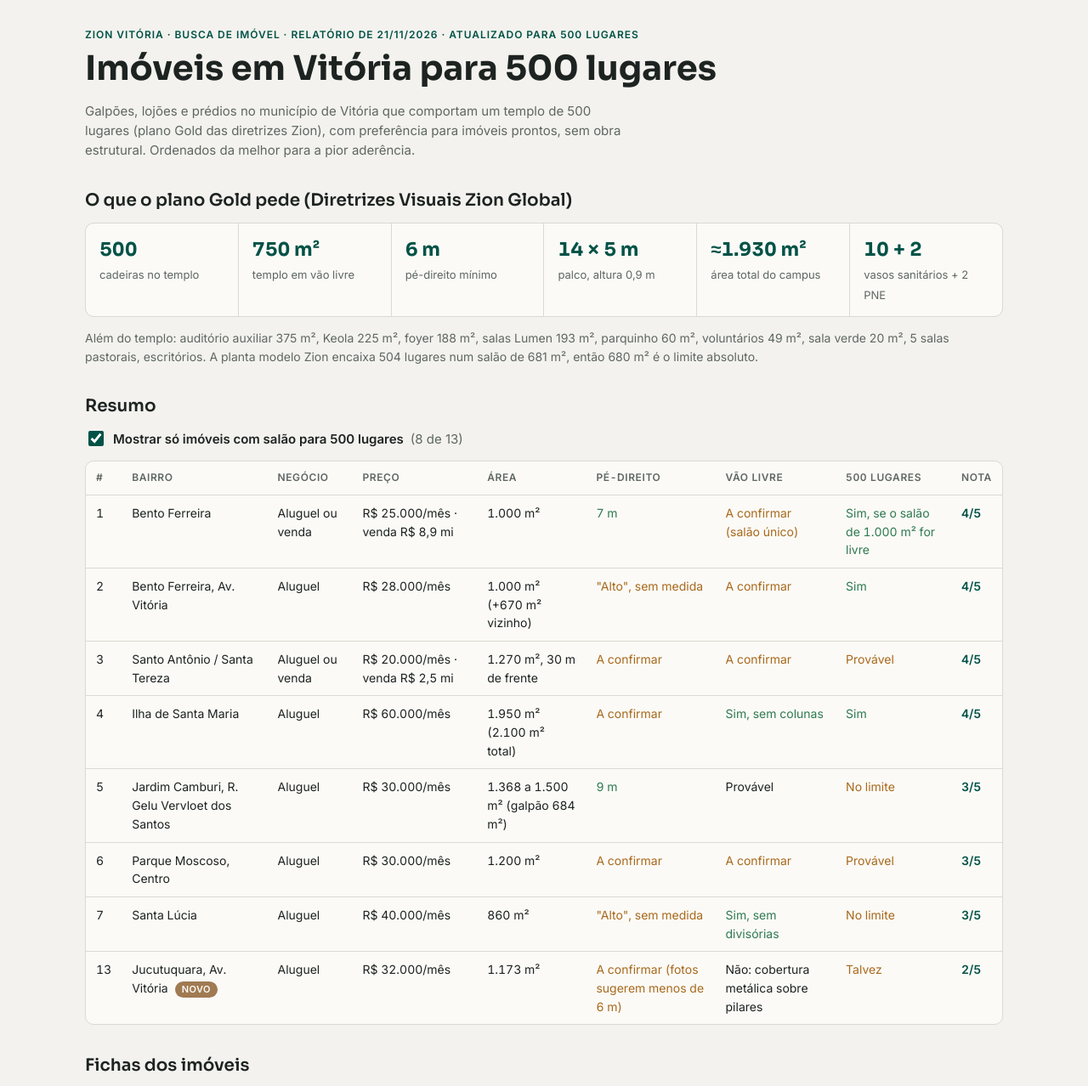
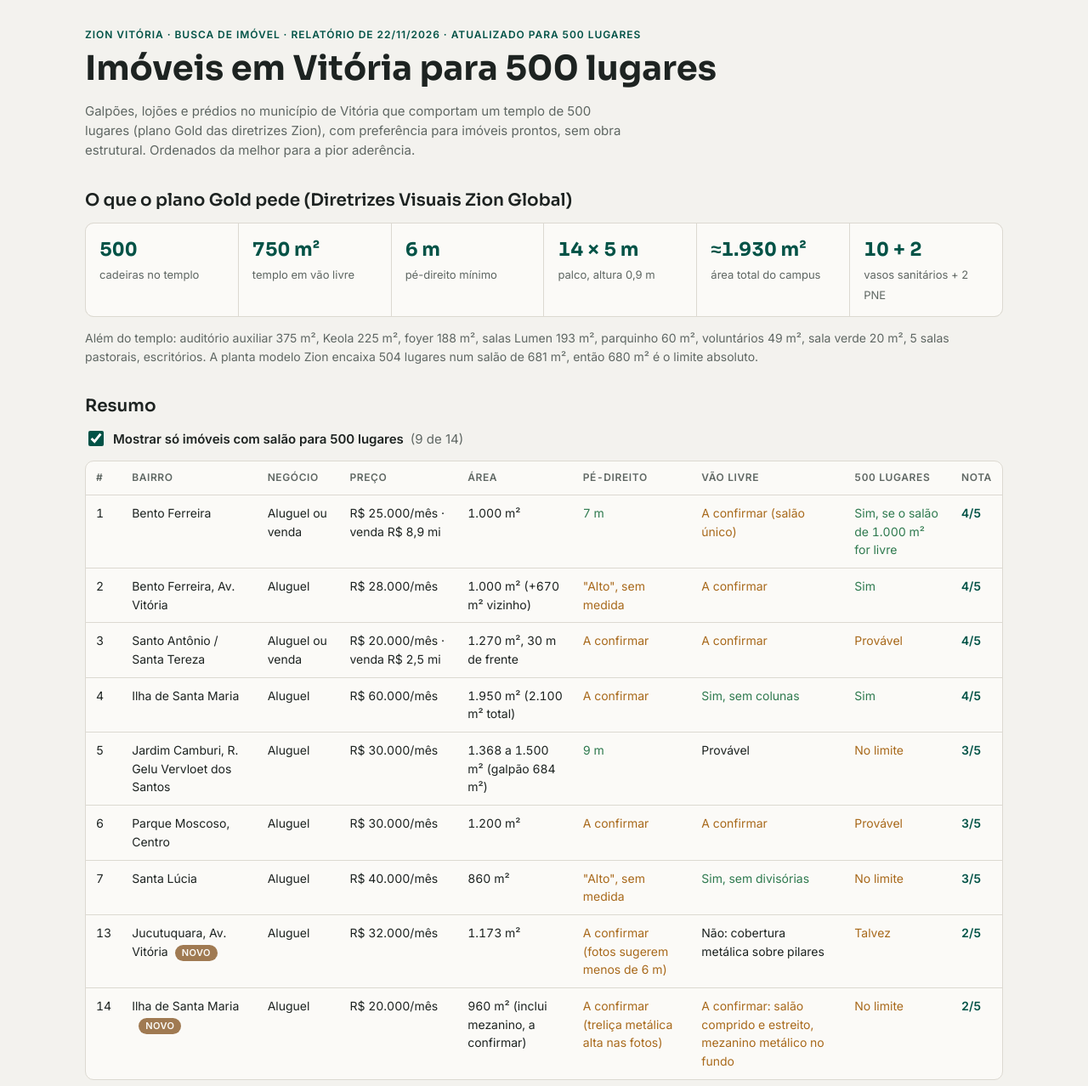
Before and after one commit to zionchurchvix/zion-imoveis-silver, a plain HTML site: page index.html in a window 1280 px wide. Shown: the top 1278 px of the page at 85% size. Drawn offline with Linux system fonts and the light colour scheme.

Commit message:
Busca diária 22/11/2026

```diff
--- a/index.html
+++ b/index.html
@@ -81,7 +81,7 @@ details ul{margin:12px 0 0;padding-left:18px;display:grid;gap:6px;font-size:14px
 
 <div class="wrap">
   <header>
-    <div class="eyebrow">Zion Vitória · Busca de imóvel · Relatório de 21/11/2026 · atualizado para 500 lugares</div>
+    <div class="eyebrow">Zion Vitória · Busca de imóvel · Relatório de 22/11/2026 · atualizado para 500 lugares</div>
     <h1>Imóveis em Vitória para 500 lugares</h1>
     <p class="lead">Galpões, lojões e prédios no município de Vitória que comportam um templo de 500 lugares (plano Gold das diretrizes Zion), com preferência para imóveis prontos, sem obra estrutural. Ordenados da melhor para a pior aderência.</p>
   </header>
@@ -168,7 +168,8 @@ const IM = [
  {n:10,cab:"nao",cabTxt:"Não: térreo de 618 m² com sobreloja",nome:"Prédio de 1.379 m² na Av. Marechal Campos",bairro:"De Lourdes",neg:"Aluguel",preco:"R$ 25.000/mês",area:"1.379 m²",pd:"A confirmar",vao:"A confirmar",estr:"Térreo de 618 m² com sobreloja + 2 andares de 270 m². Banheiros em todos os andares, 17 vagas.",why:"Andares servem para as salas de apoio, mas o térreo com sobreloja dificilmente terá 6 m livres em 450 m².",nota:2,fotos:3,links:[["Ver anúncio","https://deztop.com/br/imovel/295318006/galpao-deposito-5-vagas-vitoria"]]},
  {n:11,cab:"nao",cabTxt:"Não: o templo dependeria de cobrir a quadra",nome:"Ex-escola de 1.000 m² com quadra",bairro:"República, R. Zely de Paula",neg:"Aluguel",preco:"R$ 8.500/mês",area:"1.000 m² em 3 pavimentos",pd:"A confirmar",vao:"Só a quadra, com obra",estr:"7 salas, biblioteca, 6 banheiros, último andar aberto.",why:"Muito barato e já tem salas e banheiros, mas o templo depende de cobrir ou reformar a quadra.",nota:2,fotos:3,links:[["Ver anúncio","https://deztop.com/br/imovel/266646056/apartamento-vitoria"]]},
  {n:12,cab:"nao",cabTxt:"Não: agência em 2 pavimentos, sem salão de 680 m²",nome:"Ex-agência Santander em leilão",bairro:"Centro, Av. Princesa Isabel, 571",neg:"Venda (leilão)",preco:"R$ 6.224.000",area:"1.661 m² construídos",pd:"A confirmar",vao:"A confirmar",estr:"Térreo e pavimento superior, 19 vagas externas. Desocupado, vendido no estado.",why:"Ótimo estacionamento, mas uma agência de dois pavimentos raramente tem 450 m² com 6 m livres.",nota:2,fotos:3,links:[["Ver anúncio","https://deztop.com/br/imovel/296128052/galpao-deposito-19-vagas-vitoria"]]},
- {n:13,cab:"talvez",cabTxt:"Talvez: 1.173 m² sobram, mas é pátio coberto de revenda, com pilares e cobertura que parece baixa",nome:"Ex-revenda de veículos de 1.173 m² na Av. Vitória, 3237",bairro:"Jucutuquara, Av. Vitória",neg:"Aluguel",preco:"R$ 32.000/mês",area:"1.173 m²",pd:"A confirmar (fotos sugerem menos de 6 m)",vao:"Não: cobertura metálica sobre pilares",estr:"Pátio coberto com fachada de vidro para a avenida (loja 01). Banheiros, escritórios e vagas: a confirmar.",why:"Área e endereço bons, mas hoje é um pátio aberto de carros. Exigiria fechar, tratar acústica e provavelmente elevar a cobertura. O anúncio não tem descrição.",nota:2,novo:"17/11",fotos:3,links:[["Ver anúncio","https://deztop.com/br/imovel/299424194/galpao-deposito-vitoria"]]}
+ {n:13,cab:"talvez",cabTxt:"Talvez: 1.173 m² sobram, mas é pátio coberto de revenda, com pilares e cobertura que parece baixa",nome:"Ex-revenda de veículos de 1.173 m² na Av. Vitória, 3237",bairro:"Jucutuquara, Av. Vitória",neg:"Aluguel",preco:"R$ 32.000/mês",area:"1.173 m²",pd:"A confirmar (fotos sugerem menos de 6 m)",vao:"Não: cobertura metálica sobre pilares",estr:"Pátio coberto com fachada de vidro para a avenida (loja 01). Banheiros, escritórios e vagas: a confirmar.",why:"Área e endereço bons, mas hoje é um pátio aberto de carros. Exigiria fechar, tratar acústica e provavelmente elevar a cobertura. O anúncio não tem descrição.",nota:2,novo:"17/11",fotos:3,links:[["Ver anúncio","https://deztop.com/br/imovel/299424194/galpao-deposito-vitoria"]]},
+ {n:14,cab:"limite",cabTxt:"No limite: 960 m² no total, contando mezanino e salas; o salão livre deve ficar perto ou abaixo de 750 m²",nome:"Galpão de 960 m² com mezanino e salas",bairro:"Ilha de Santa Maria",neg:"Aluguel",preco:"R$ 20.000/mês",area:"960 m² (inclui mezanino, a confirmar)",pd:"A confirmar (treliça metálica alta nas fotos)",vao:"A confirmar: salão comprido e estreito, mezanino metálico no fundo",estr:"Salão principal com cobertura metálica e piso livre, mezanino com piso de madeira, salas administrativas no pavimento superior, copa, banheiros, pátio interno e portão para veículos.",why:"Aluguel baixo para o tamanho e estrutura de apoio pronta. Mas a área total é pequena para 500 lugares e o salão, que parece estreito nas fotos, pode dificultar o palco de 14 m. Precisa de planta e medida do salão.",nota:2,novo:"22/11",fotos:3,links:[["More Corporatti","https://morecorporatti.com.br/galpao-comercial-960-m-ilha-de-santa-maria-vitoria/es"]]}
 ];
 const esc=s=>String(s).replace(/[&<>"]/g,c=>({"&":"&amp;","<":"&lt;",">":"&gt;",'"':"&quot;"}[c]));
 const cls=v=>/^A confirmar|sem medida/.test(v)?"pend":/^Sim|^\d/.test(v)?"yes":"";
```
Also changed, not shown: fotos/14a.jpg (added), fotos/14b.jpg (added), fotos/14c.jpg (added).
